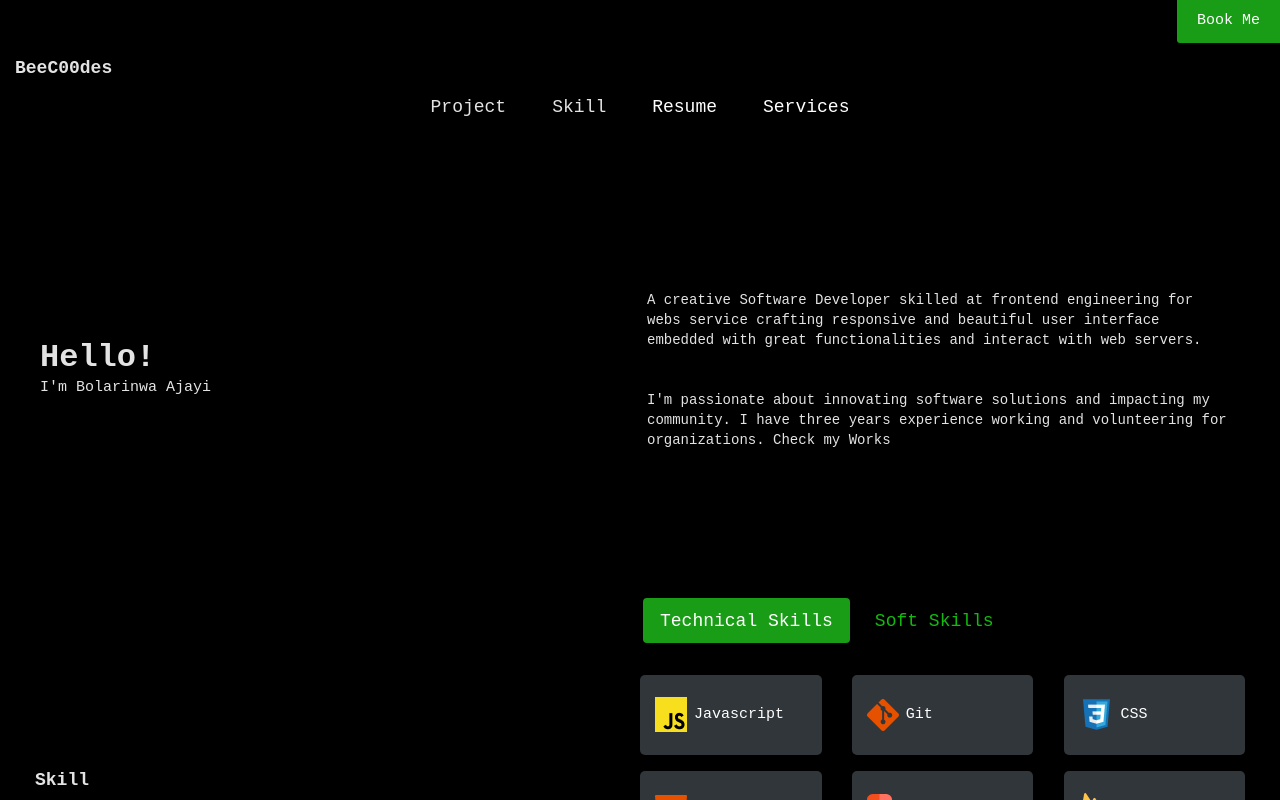
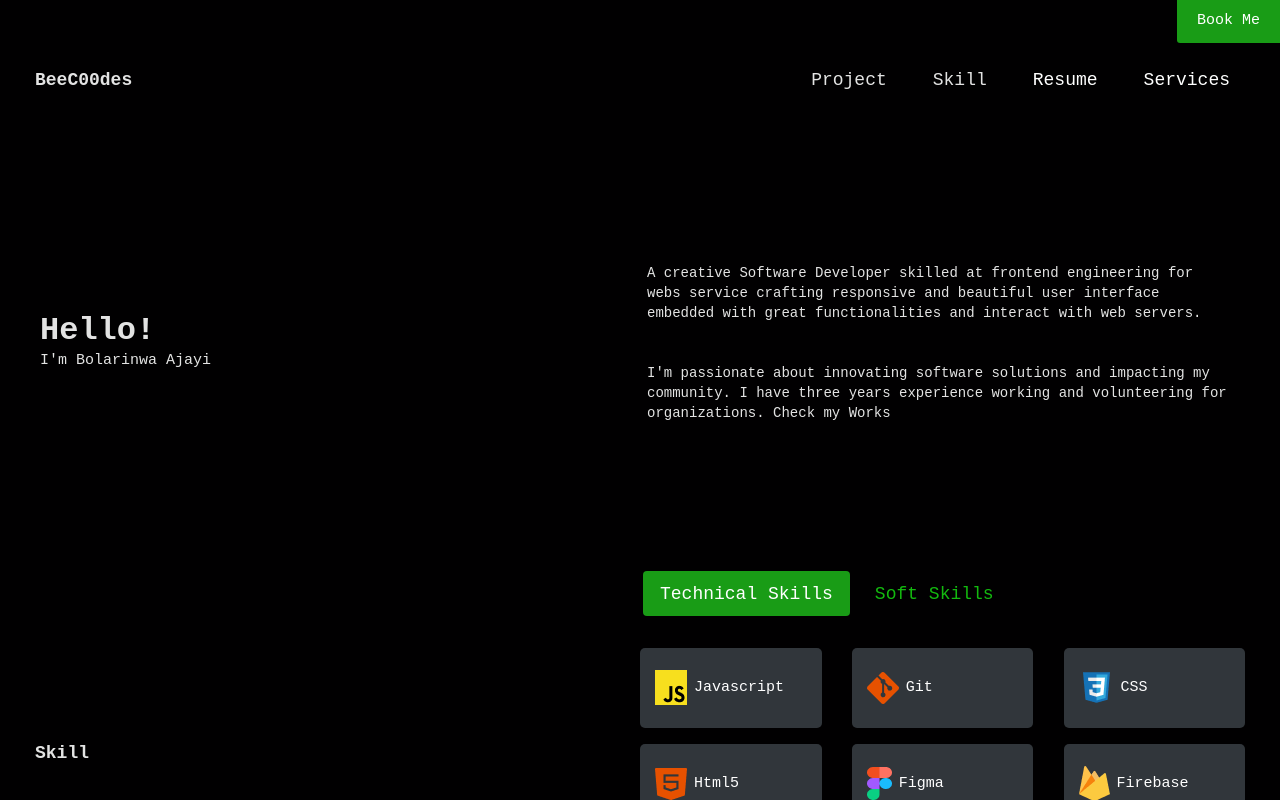
Before and after one commit to BeeC00des/Portfolio, a React (Create React App) app: page / in a window 1280 px wide. Shown: the top 800 px of the page. Built offline with nearby package versions, Linux system fonts and the light colour scheme.

Commit message:
feat: header complete

```diff
--- a/src/components/layouts/Header.js
+++ b/src/components/layouts/Header.js
@@ -16,10 +16,9 @@
   }
 
   return (
-    <header className="text-[10px] flex flex-col justify-center items-center mx-[15px] my-[12px]">
+    <header className="text-[10px] flex flex-wrap justify-between items-center px-[15px] md:px-[35px] my-[12px]">
 
-      {/* Top row: title + hamburger */}
-      <div className="flex items-center justify-between w-full">
+      {/* Title */}
       <h1 className="text">{title}</h1>
 
       {/* Hamburger — mobile only */}
@@ -33,10 +32,9 @@
         <span className={`block w-6 h-[2px] bg-current rounded transition-opacity duration-300 ${menuOpen ? 'opacity-0' : ''}`} />
         <span className={`block w-6 h-[2px] bg-current rounded transition-transform duration-300 ${menuOpen ? '-translate-y-[7px] -rotate-45' : ''}`} />
       </button>
-      </div>
 
       {/* Nav links */}
-      <div className={`flex-col w-full gap-1 pt-2 md:flex md:flex-row md:w-auto md:gap-4 md:pt-0 ${menuOpen ? 'flex' : 'hidden'}`}>
+      <div className={`flex-col w-full gap-1 pt-2 md:flex md:flex-row md:w-auto md:gap-4 md:pt-0 md:items-center ${menuOpen ? 'flex' : 'hidden'}`}>
         <Navbar navItem="Project" onClick={() => scrollToElement('project-section')} />
         <Navbar navItem="Skill" onClick={() => scrollToElement('skill-section')} />
         <a href={Resume} download="MyResume" target='_blank' rel="noreferrer">
```
Lines whose indentation alone changed are shown as unchanged.
